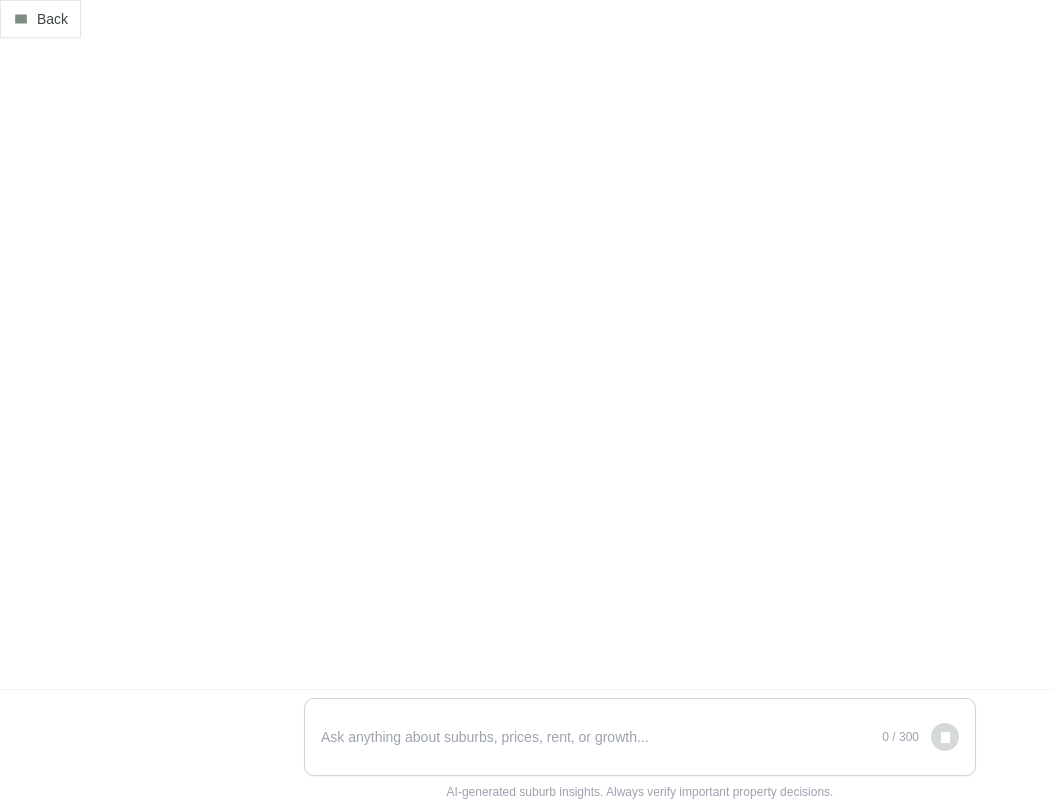
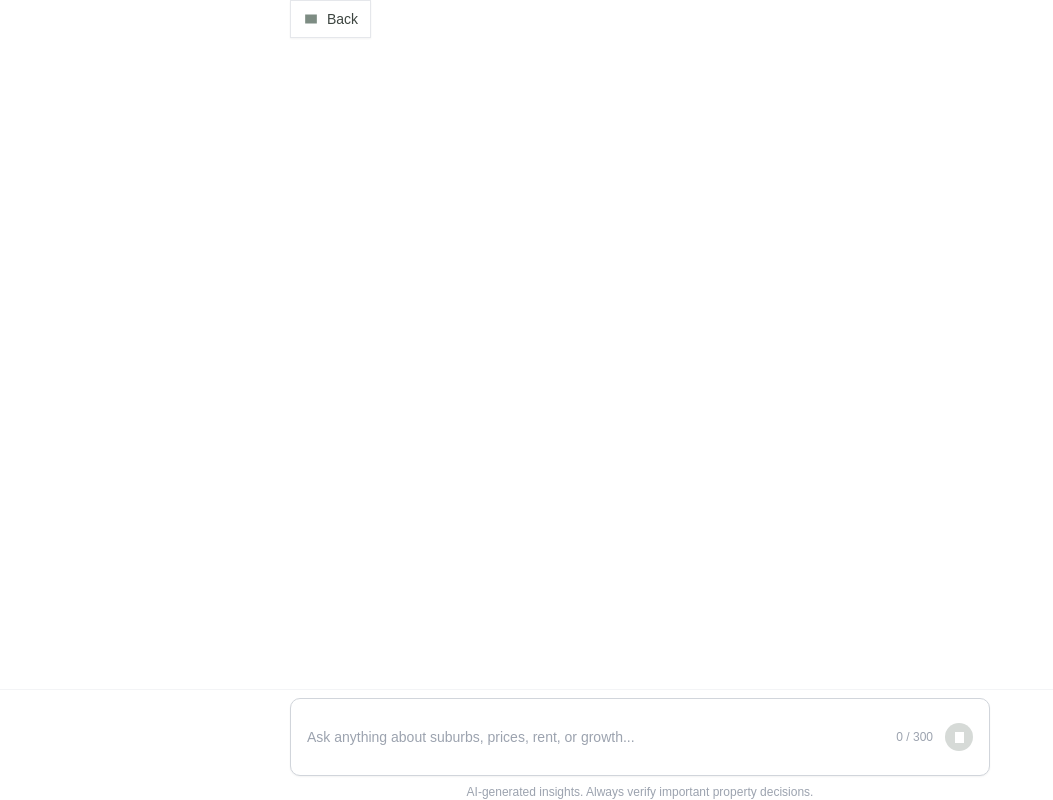
Before and after one commit to sudostar12/propsignal, a Next.js app: page /ai-chat in a window 1280 px wide. Shown: the whole page, without its empty margins (0-1053 px from the left). Built offline with nearby package versions, Linux system fonts and the light colour scheme.

Commit message:
fix scroll-bottom feature and enable scroll for full page section

```diff
--- a/src/app/ai-chat/page.tsx
+++ b/src/app/ai-chat/page.tsx
@@ -32,6 +32,7 @@ function AIChatPageInner() {
   const bottomRef = useRef<HTMLDivElement | null>(null);
   // ✅ Track if scroll is not at bottom
 const [showScrollDown, setShowScrollDown] = useState(false);
+const chatContainerRef = useRef<HTMLDivElement | null>(null);
 
 
   useEffect(() => {
@@ -49,22 +50,47 @@ const [showScrollDown, setShowScrollDown] = useState(false);
 
   //to enable toggle arrow for scroll view.
 useEffect(() => {
-  const container = document.getElementById("chat-container");
-  if (!container) return;
+  // Use window scroll detection - works on all devices and screen sizes
+  const handleScroll = () => {
+    console.log("🌐 WINDOW SCROLL EVENT FIRED!");
 
-  const handleScroll = () => {
-    const isNearBottom =
-      Math.abs(container.scrollHeight - container.scrollTop - container.clientHeight) < 40;
-    setShowScrollDown(!isNearBottom); // Show arrow only if NOT near bottom
+    // Get page scroll values (not container scroll values)
+    const scrollTop = window.pageYOffset || document.documentElement.scrollTop;
+    const scrollHeight = document.documentElement.scrollHeight || document.body.scrollHeight;
+    const clientHeight = window.innerHeight;
+    const scrollDiff = scrollHeight - scrollTop - clientHeight;
+
+    // Account for input box height - adjust for mobile if needed
+    const inputBoxHeight = 160;
+    const buffer = 50;
+    const adjustedThreshold = inputBoxHeight + buffer;
+
+    const isNearBottom = scrollDiff <= adjustedThreshold;
+
+    // Debug logging to see if values change when scrolling
+    console.log("🌐 Window Scroll Values:", {
+      scrollTop,
+      scrollHeight,
+      clientHeight,
+      scrollDiff,
+      threshold: adjustedThreshold,
+      isNearBottom,
+      showScrollDown: !isNearBottom
+    });
+
+    setShowScrollDown(!isNearBottom);
   };
 
-  // Attach and trigger once
-  container.addEventListener("scroll", handleScroll);
-  handleScroll(); // ✅ Initial check in case user reloads mid-scroll
+  // Listen to WINDOW scroll events (not container scroll)
+  window.addEventListener("scroll", handleScroll);
+  handleScroll(); // Check initial state
 
-  // Cleanup
-  return () => container.removeEventListener("scroll", handleScroll);
-}, []);
+  // Cleanup function
+  return () => {
+    console.log("🧹 Removing window scroll listener");
+    window.removeEventListener("scroll", handleScroll);
+  };
+}, [messages]); // Re-check when messages change
 
 
 
@@ -120,7 +146,10 @@ useEffect(() => {
 
   //chat page view code
   return (
-    <div className="w-full h-screen bg-white flex flex-col items-center relative overflow-visible">
+    <div className="w-full min-h-screen bg-white flex justify-center relative">
+
+  {/* ✅ New flex-1 wrapper to enable scroll behavior */}
+  <div className="flex flex-col w-full max-w-[700px] min-h-screen">
 
 
 {/*Temporary debug for scroll-down feature testing*
@@ -138,10 +167,10 @@ useEffect(() => {
         </button>
       </div>
 
-<div
-      id="chat-container"
-      className="flex-1 overflow-y-auto px-4 pb-[140px] scroll-smooth max-w-2xl w-full mx-auto break-words" //break-words ensures long strings don't overflow
-    >
+<div ref={chatContainerRef}
+     id="chat-container"
+     className="flex-1 px-4 pb-[160px] break-words"
+>
 
         {messages.map((m, i) => (
           <div key={i} className="space-y-1">
@@ -168,7 +197,7 @@ useEffect(() => {
                   </div>
                 </div>
                 {/* ✅ AI response layout */}
-                <div className="prose prose-sm max-w-none text-[#3D4540] font-dm-sans">
+                <div className="prose prose-sm max-w-none text-[#3D4540] font-dm-sans break-words">
 <ReactMarkdown
   components={{
     h1: ({ children }) => (
@@ -291,7 +320,8 @@ li: ({ children }) => (
 {showScrollDown && (
   <button
     onClick={() => bottomRef.current?.scrollIntoView({ behavior: "smooth" })}
-    className="fixed bottom-28 left-1/2 transform -translate-x-1/2 z-20 p-2 rounded-full bg-white border shadow-md hover:bg-gray-100 transition"
+    className="fixed bottom-32 left-1/2 transform -translate-x-1/2 z-50 p-3 rounded-full bg-white border-2 border-gray-300 shadow-lg hover:bg-gray-100 transition-all duration-200
+               md:bottom-32 sm:bottom-28" // Responsive positioning
     title="Scroll to latest"
   >
     {/* Down arrow icon */}
@@ -307,13 +337,13 @@ li: ({ children }) => (
   </button>
 )}
 
-
+</div>
 
 
 {/* ✅ Redesigned fixed input box with subtext */}
 <div className="w-full fixed bottom-0 bg-white px-3 pt-2 pb-[env(safe-area-inset-bottom,1rem)] z-10 border-t border-gray-100">
 
-  <div className="max-w-2xl mx-auto w-full space-y-2">
+  <div className="max-w-[700px] mx-auto w-full space-y-2">
 
     {/* Input field */}
     <div className="w-full flex items-center rounded-[10px] border border-gray-300 bg-white px-4 py-6 shadow-sm sm:px-4 sm:py-6">
@@ -347,7 +377,7 @@ li: ({ children }) => (
 
     {/* Subtext disclaimer */}
     <p className="text-center text-xs text-gray-400">
-      AI-generated suburb insights. Always verify important property decisions.
+      AI-generated insights. Always verify important property decisions.
     </p>
   </div>
 </div>
--- a/src/app/components/hero-section.tsx
+++ b/src/app/components/hero-section.tsx
@@ -64,7 +64,7 @@ export function HeroSection() {
       handleSearch();
     }
   }}
-        className="w-full text-sm font-medium text-black font-dm-sans placeholder:text-gray-400 focus:outline-none"
+        className="w-full text-sm font-medium text-black font-dm-sans placeholder:text-gray-400 bg-white focus:outline-none"
       />
 
       {/* Send Button */}
```
